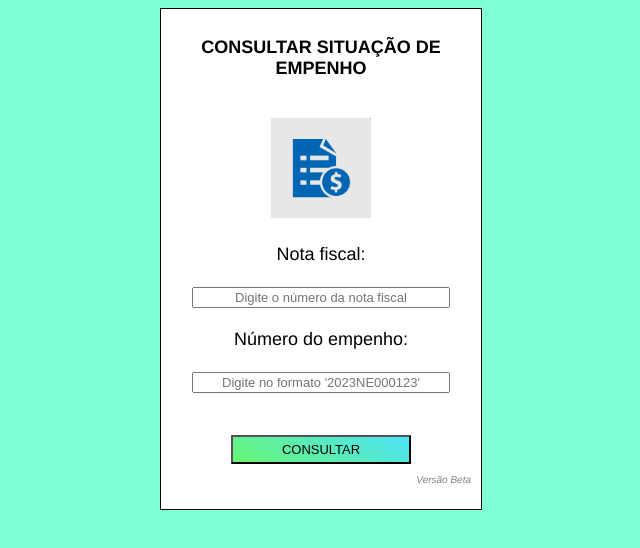
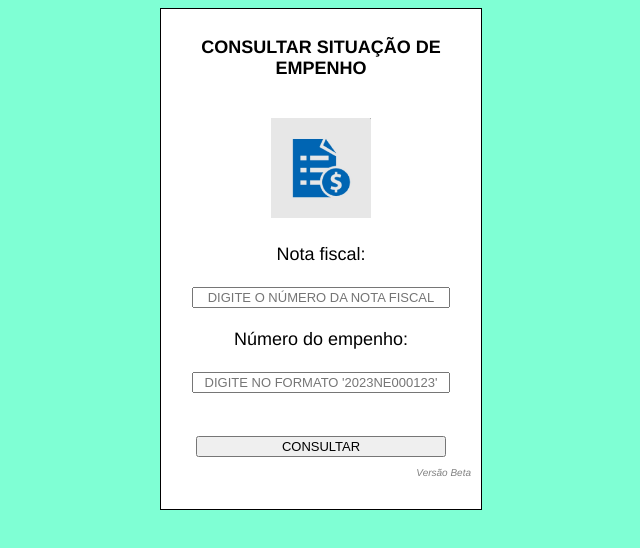
Before and after one commit to RenataVerasVenturim/Buscadordeempenho, a plain HTML site: page index.html in a window 1280 px wide. Shown: the whole page, without its empty margins (319-959 px from the left). Drawn offline with Linux system fonts and the light colour scheme.

Commit message:
Update stylesheet.css

```diff
--- a/stylesheet.css
+++ b/stylesheet.css
@@ -33,6 +33,10 @@ input{
 text-align: center;
 font-size: small;
 width: 250px;
+text-transform:uppercase;
+
+}
+
 }
 
 #botao{
```
